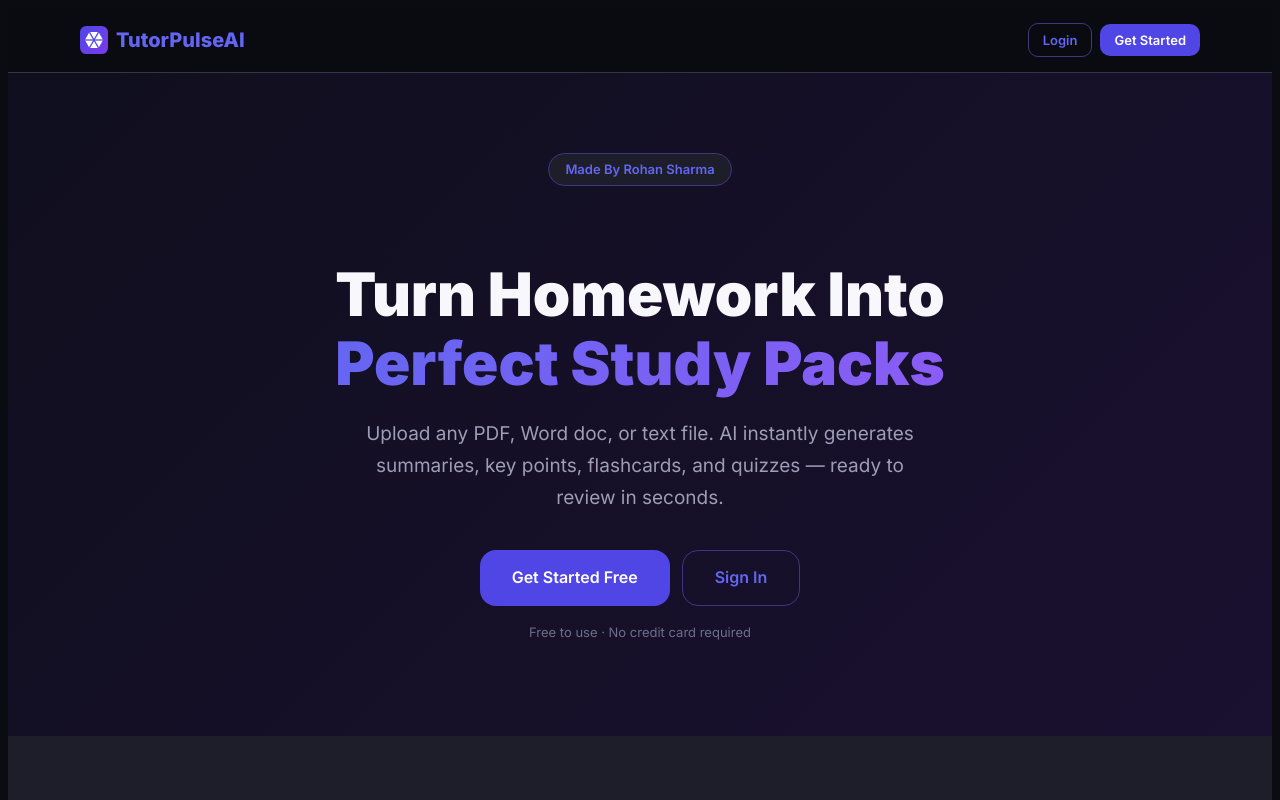
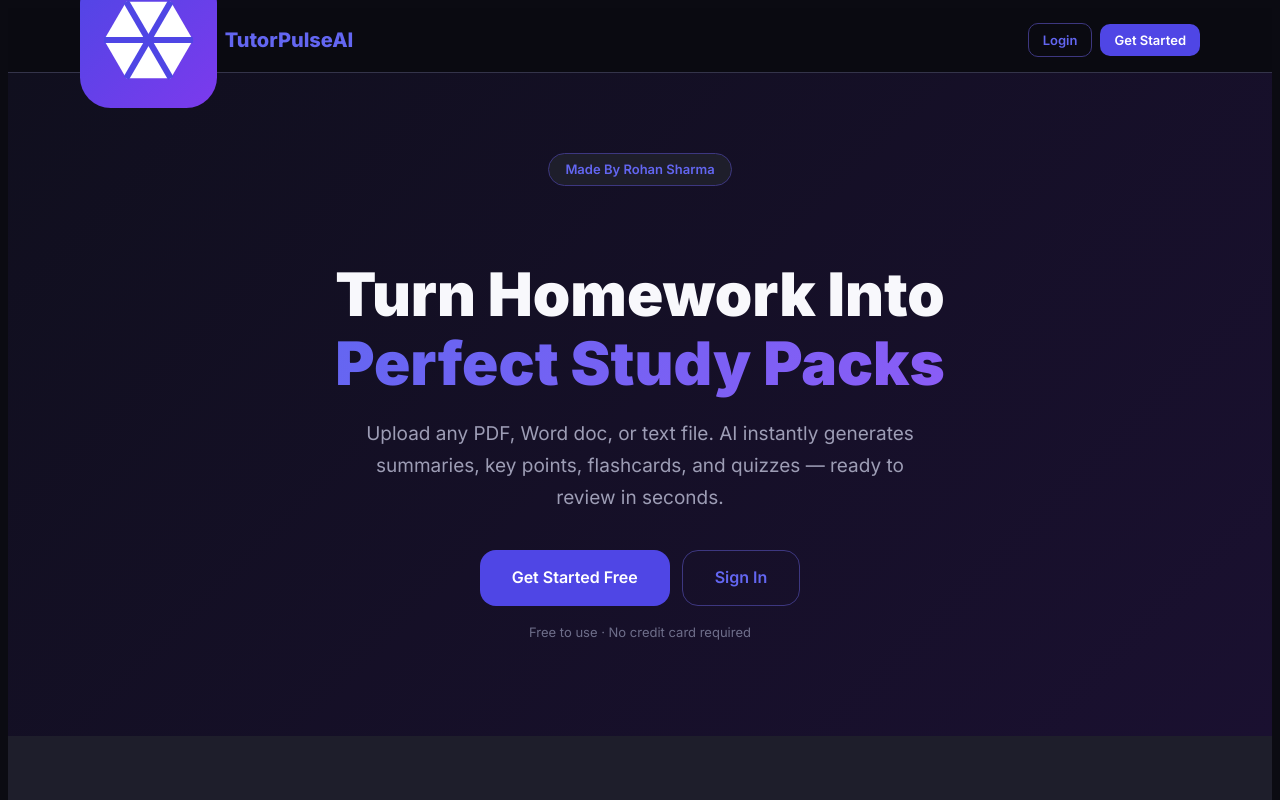
Before and after one commit to RohanPGP/ai-study-helper, a React (Create React App) app in the folder frontend/: page / in a window 1280 px wide. Shown: the top 800 px of the page. Built offline with nearby package versions, Linux system fonts and the light colour scheme; no server answers.

Commit message:
Update Navbar logo image class

```diff
--- a/frontend/src/components/Navbar.js
+++ b/frontend/src/components/Navbar.js
@@ -11,7 +11,7 @@ export default function Navbar() {
     <nav className="navbar">
       <div className="container navbar-inner">
         <Link to={user ? '/dashboard' : '/'} className="navbar-brand" style={{ display: 'flex', alignItems: 'center', gap: 8 }}>
-          <img src="/logo.svg" alt="" width={28} height={28} />
+          <img src="/logo.svg" alt="" className="navbar-logo" />
           TutorPulseAI
         </Link>
 
```
